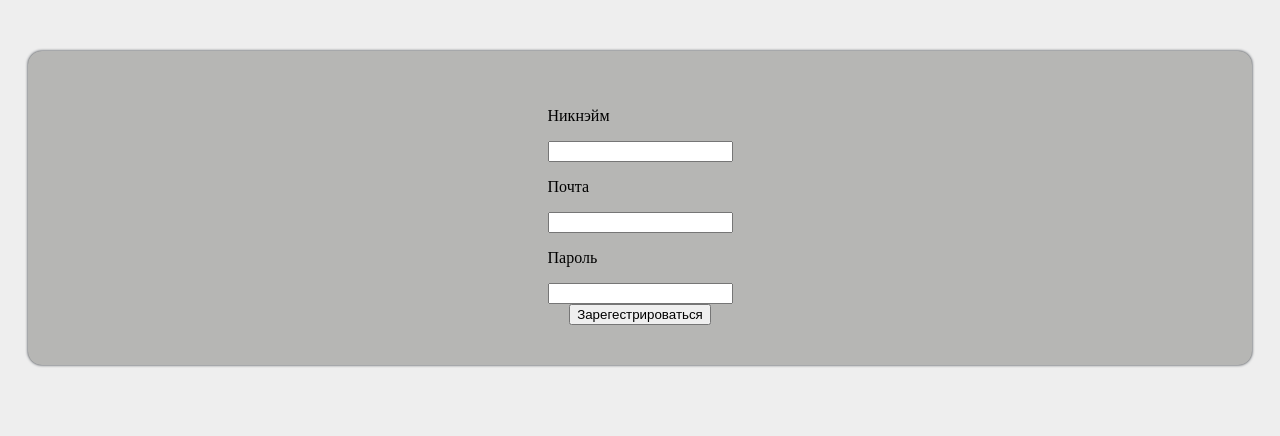
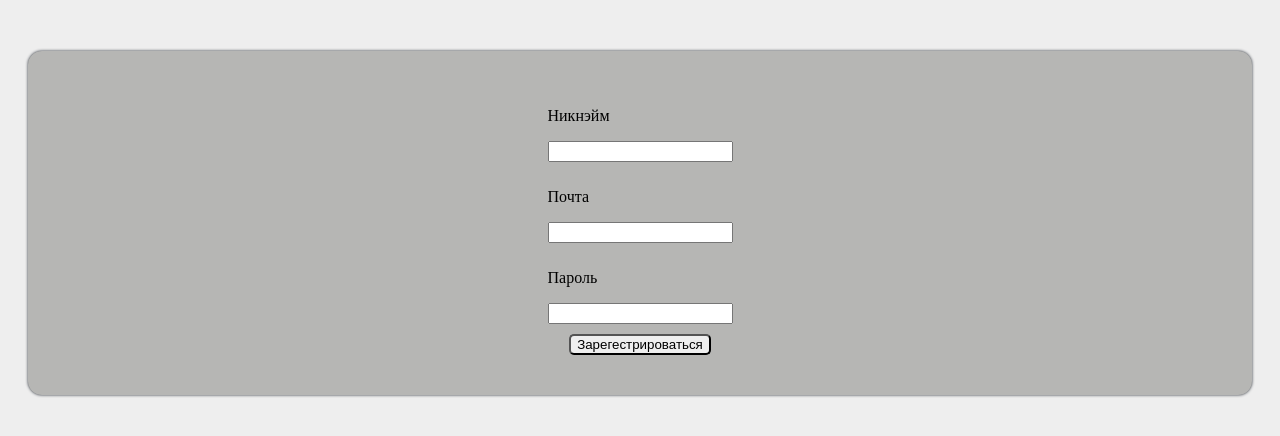
Before and after one commit to 51Sirius/game_blog, a Flask app: page /singup in a window 1280 px wide. Shown: the part 66-502 px from the top of the page. Run offline with Flask 2, Linux system fonts and the light colour scheme.

Commit message:
Correct styles registrations

```diff
--- a/static/log_reg.css
+++ b/static/log_reg.css
@@ -17,4 +17,9 @@ main {
     align-items: center;
 }
 .block-form {
+    margin-bottom: 10px;
 }
+
+.button-reg {
+    border-radius: 5px;
+}
--- a/templates/singin.html
+++ b/templates/singin.html
@@ -14,6 +14,6 @@
         <div class="block-form"><p>{{ form.nickname.label }}</p>{{ form.nickname }}</div>
         <div class="block-form"><p>{{ form.mail.label }}</p>{{ form.mail }}</div>
         <div class="block-form"><p>{{ form.password.label }}</p>{{ form.password }}</div>
-        <button type="submit" class="button_create">Зарегестрироваться</button>
+        <button type="submit" class="button-reg">Зарегестрироваться</button>
     </form>
 {% endblock %}
```
